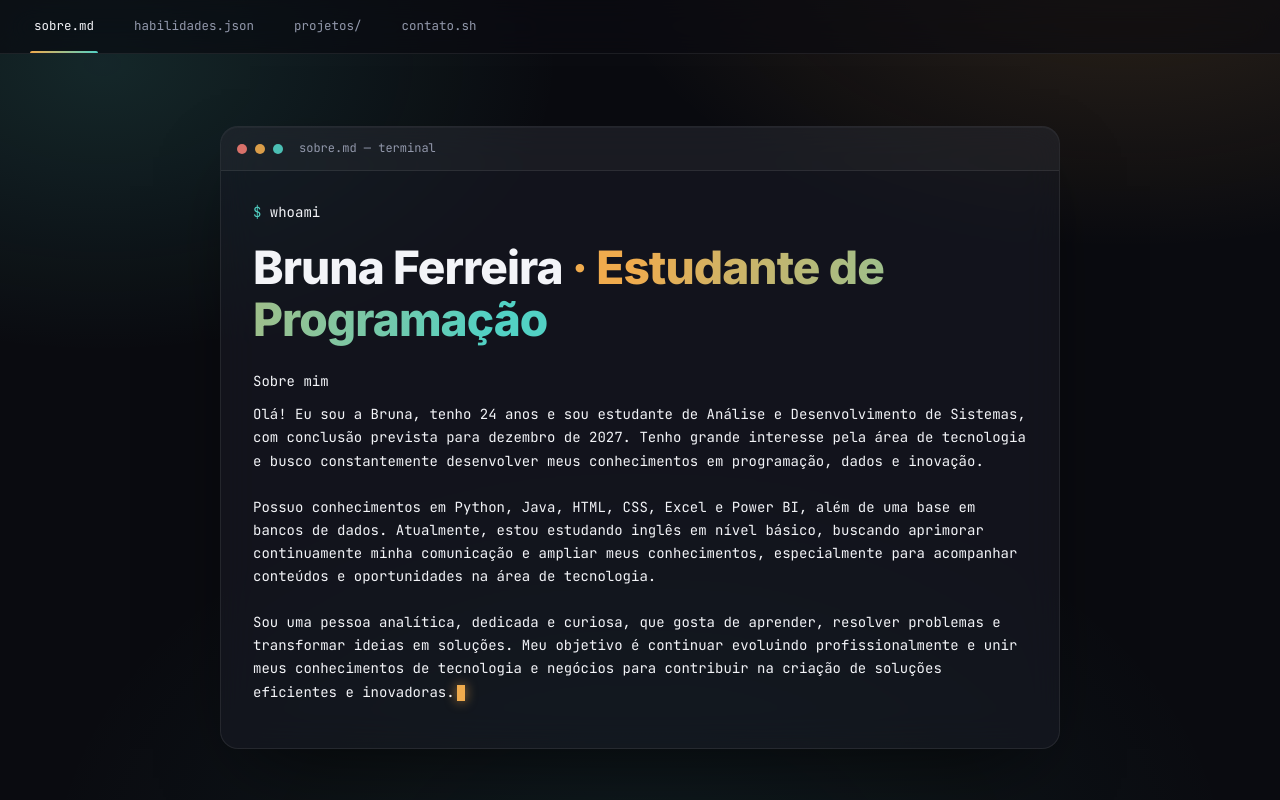
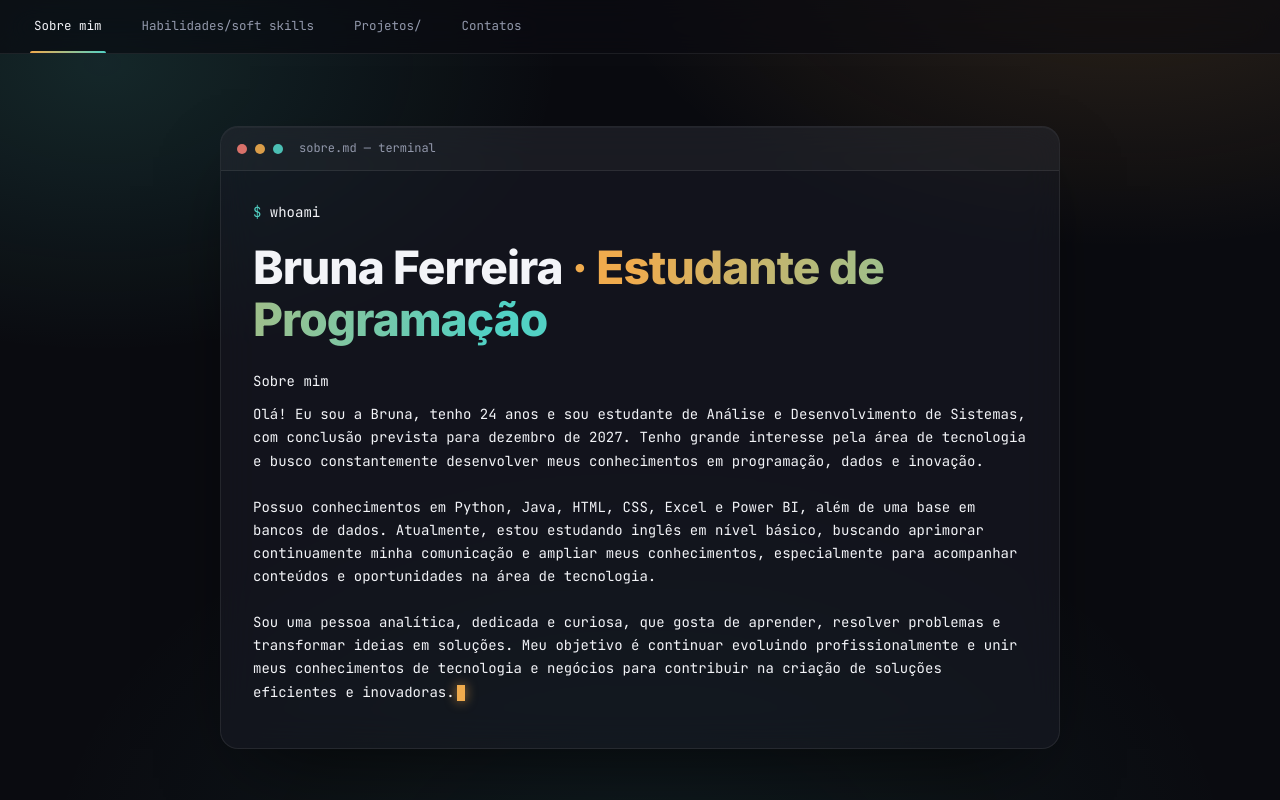
Before and after one commit to BrunaFerreira50/Portif-lio-Programa-o., a plain HTML site: page index.html in a window 1280 px wide. Shown: the top 800 px of the page. Drawn offline with Linux system fonts and the light colour scheme.

Commit message:
Update portfolio title and navigation links

```diff
--- a/index.html
+++ b/index.html
@@ -3,7 +3,7 @@
 <head>
 <meta charset="UTF-8">
 <meta name="viewport" content="width=device-width, initial-scale=1.0">
-<title>[Seu Nome] — Portfólio</title>
+<title>[Bruna] — Portfólio</title>
 <link rel="preconnect" href="https://fonts.googleapis.com">
 <link rel="preconnect" href="https://fonts.gstatic.com" crossorigin>
 <link href="https://fonts.googleapis.com/css2?family=JetBrains+Mono:wght@400;500;600;700&family=Inter:wght@400;500;600;700;800&display=swap" rel="stylesheet">
@@ -249,10 +249,10 @@
 <body>
 
 <nav class="tabs" id="tabs">
-  <a href="#sobre" class="active">sobre.md</a>
-  <a href="#skills">habilidades.json</a>
-  <a href="#projetos">projetos/</a>
-  <a href="#contato">contato.sh</a>
+  <a href="#sobre" class="active">Sobre mim</a>
+  <a href="#skills">Habilidades/soft skills</a>
+  <a href="#projetos">Projetos/</a>
+  <a href="#contato">Contatos</a>
 </nav>
 
 <!-- ============ SOBRE ============ -->
```
